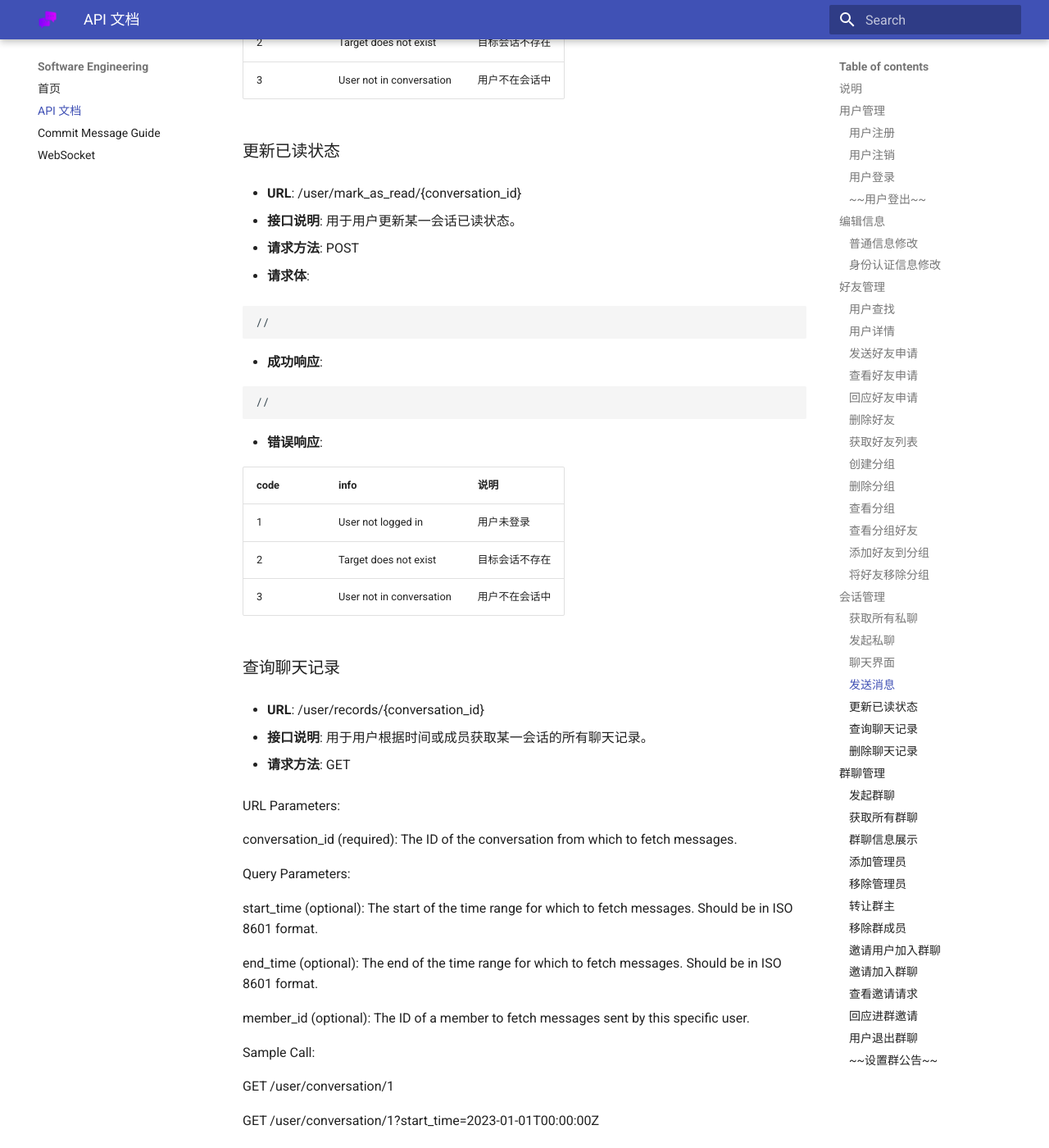
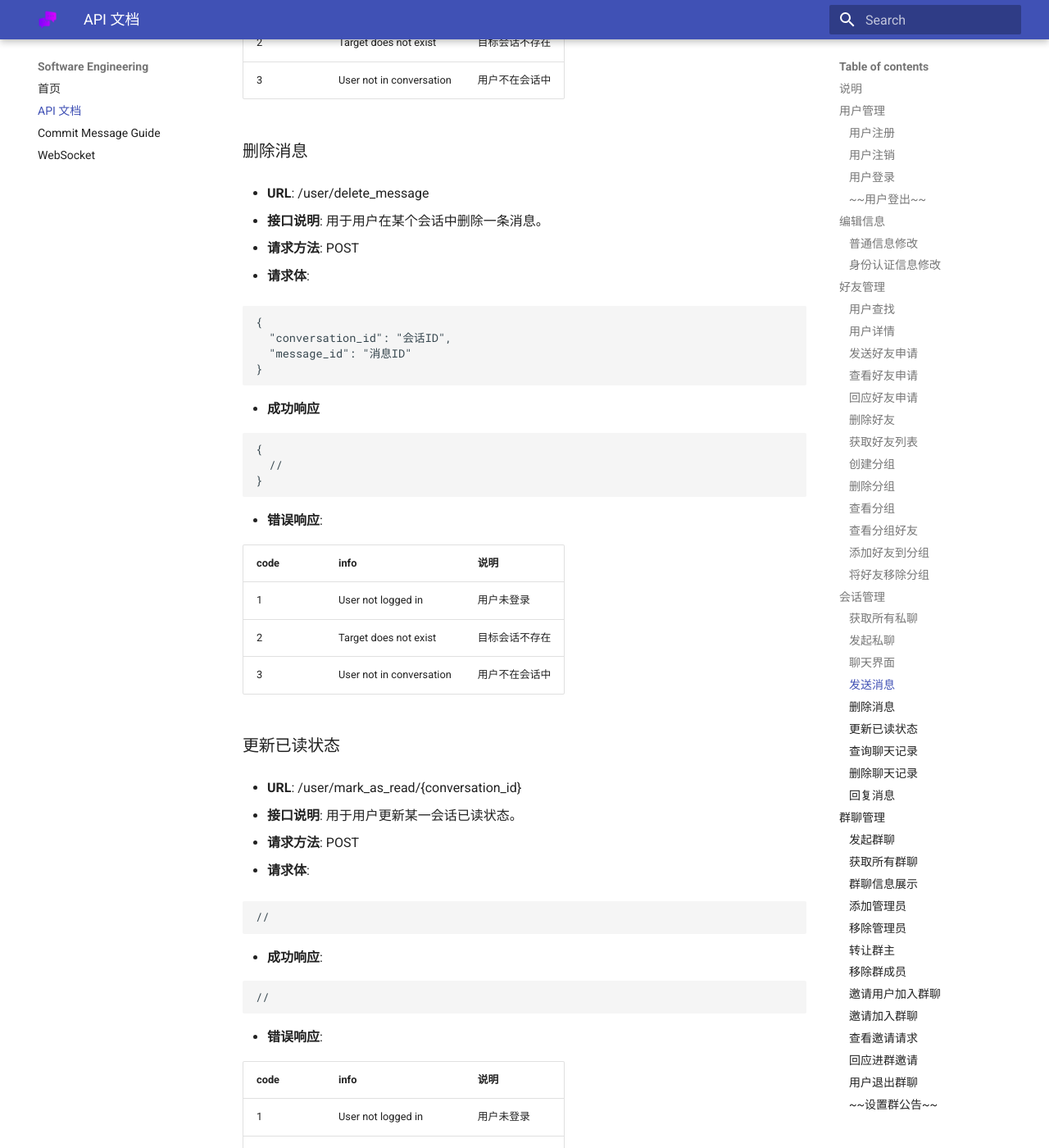
Before and after one commit to zhennan1/software-engineering, an MkDocs documentation site: the page built from docs/api.md, in a window 1280 px wide and 1400 px high, scrolled down 18459 px. Shown: the whole window at 82% size. Built offline with MkDocs 1.6.1 and Material for MkDocs 9.7.7, drawn with Linux system fonts in a browser that asks for light colours; some of the changed text lies outside the part shown.

Commit message:
Update api doc

````diff
--- a/docs/api.md
+++ b/docs/api.md
@@ -826,6 +826,39 @@
 | 2    | Target does not exist    | 目标会话不存在 |
 | 3    | User not in conversation | 用户不在会话中 |
 
+### 删除消息
+
+- **URL**: /user/delete_message
+
+- **接口说明**: 用于用户在某个会话中删除一条消息。
+
+- **请求方法**: POST
+
+- **请求体**:
+
+```json
+{
+  "conversation_id": "会话ID",
+  "message_id": "消息ID"
+}
+```
+
+- **成功响应**
+
+```json
+{
+  //
+}
+```
+
+- **错误响应**:
+
+| code | info                     | 说明           |
+| :--- | :----------------------- | -------------- |
+| 1    | User not logged in       | 用户未登录     |
+| 2    | Target does not exist    | 目标会话不存在 |
+| 3    | User not in conversation | 用户不在会话中 |
+
 ### 更新已读状态
 
 - **URL**: /user/mark_as_read/{conversation_id}
@@ -862,19 +895,19 @@
 
 - **请求方法**: GET
 
-URL Parameters:
+- URL 参数:
 
-conversation_id (required): The ID of the conversation from which to fetch messages.
+conversation_id（必需）：从中获取消息的会话的id。
 
-Query Parameters:
+- 查询参数：
 
-start_time (optional): The start of the time range for which to fetch messages. Should be in ISO 8601 format.
+start_time（可选）：获取消息的时间范围的开始。应采用ISO 8601格式。
 
-end_time (optional): The end of the time range for which to fetch messages. Should be in ISO 8601 format.
+end_time（可选）：获取消息的时间范围的结束。应采用ISO 8601格式。
 
-member_id (optional): The ID of a member to fetch messages sent by this specific user.
+member_id（可选）：用于获取该特定用户发送的消息的成员的id。
 
-Sample Call:
+- 例子：
 
 GET /user/conversation/1
 
@@ -934,11 +967,46 @@
 
 - **错误响应**:
 
+| code | info                     | 说明         |
+| :--- | :----------------------- | ------------ |
+| 1    | User not logged in       | 用户未登录   |
+| 2    | Target does not exist    | 目标不存在   |
+| 3    | User not in conversation | 用户不在会话 |
+
+### 回复消息
+
+- **URL**: /user/reply_message
+
+- **接口说明**: 用于用户在某个会话中回复一条消息。
+
+- **请求方法**: POST
+
+- **请求体**:
+
+```json
+{
+  "conversation_id": "会话ID",
+  "reply_to_id": "被回复的消息id",
+  "content": "新消息内容"
+}
+```
+
+- **成功响应**
+
+```json
+{
+  //
+}
+```
+
+- **错误响应**:
+
 | code | info                     | 说明           |
 | :--- | :----------------------- | -------------- |
 | 1    | User not logged in       | 用户未登录     |
-| 2    | Target does not exist    | 目标会话不存在 |
-| 3    | User not in conversation | 用户不在会话   |
+| 2    | Target does not exist    | 目标不存在     |
+| 3    | User not in conversation | 用户不在会话中 |
+
 
 ## 群聊管理
 
````
